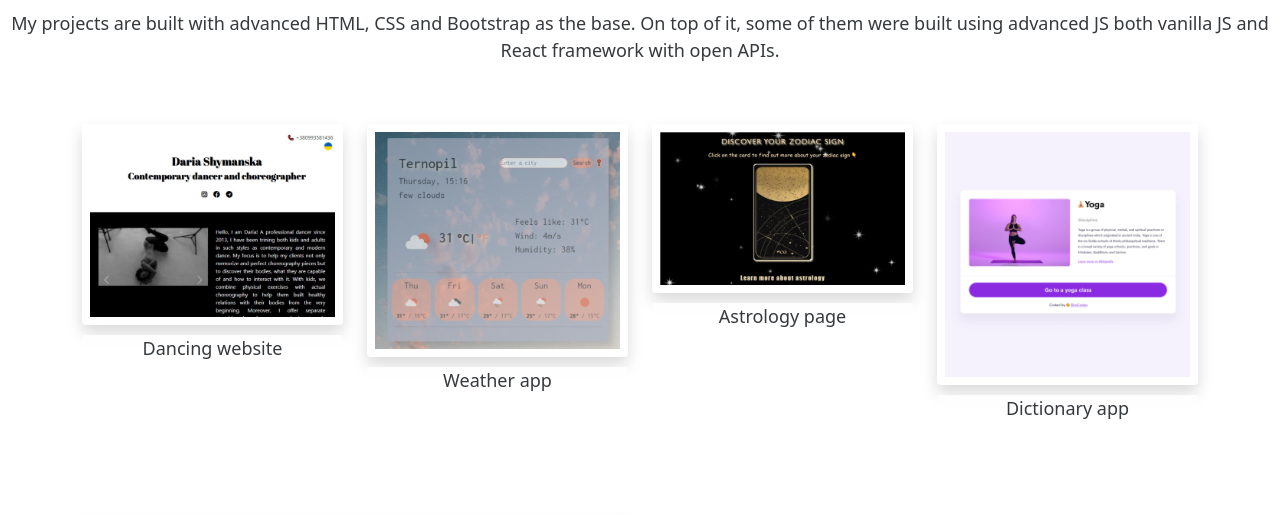
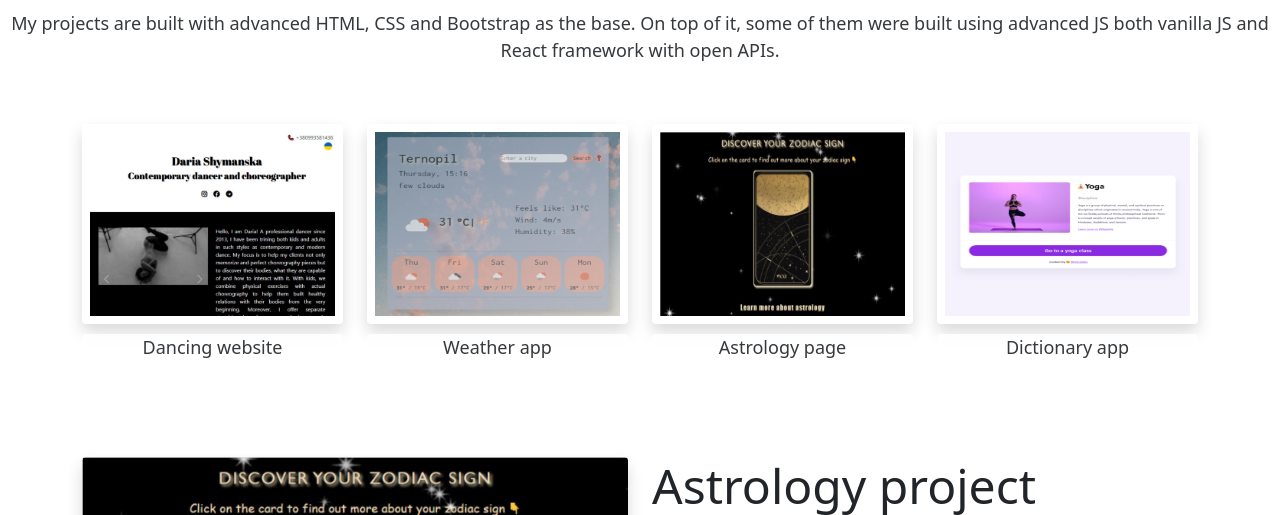
Before and after one commit to yaninarybalka/portfolio-project, a plain HTML site: page projects.html in a window 1280 px wide. Shown: the part 245-760 px from the top of the page. Drawn offline with nearby package versions, Linux system fonts and the light colour scheme.

Commit message:
set media queries to adjust img height in projects.html

```diff
--- a/projects.html
+++ b/projects.html
@@ -31,7 +31,7 @@
       class="navbar navbar-expand-lg navbar-light bg-light fixed-top navigation-bar"
     >
       <div class="container-fluid navbar-body">
-        <a class="navbar-brand" href="#">Yanina Rybalka</a>
+        <a class="navbar-brand" href="/">Yanina Rybalka</a>
         <button
           class="navbar-toggler"
           type="button"
@@ -73,7 +73,7 @@
           <div class="col-md-3">
             <img
               src="/images/dasha.jpeg"
-              class="img-fluid p-2 shadow rounded"
+              class="img-fluid p-2 shadow rounded showcase-img"
               alt="landing page about yoga"
             />
             <p class="text-center">Dancing website</p>
@@ -81,7 +81,7 @@
           <div class="col-md-3">
             <img
               src="/images/weather-app.jpeg"
-              class="img-fluid p-2 shadow rounded"
+              class="img-fluid p-2 shadow rounded showcase-img"
               alt="advanced JS and API weather project"
             />
             <p class="text-center">Weather app</p>
@@ -89,7 +89,7 @@
           <div class="col-md-3">
             <img
               src="/images/astrology-page.jpeg"
-              class="img-fluid p-2 shadow rounded"
+              class="img-fluid p-2 shadow rounded showcase-img"
               alt="landing page about yogurt"
             />
             <p class="text-center">Astrology page</p>
@@ -97,7 +97,7 @@
           <div class="col-md-3">
             <img
               src="/images/yoga.png"
-              class="img-fluid p-2 shadow rounded"
+              class="img-fluid p-2 shadow rounded showcase-img"
               alt="landing page about yoga"
             />
             <p class="text-center">Dictionary app</p>
--- a/style.css
+++ b/style.css
@@ -7,6 +7,18 @@
 @media (max-width: 765px) {
   .project-showcase {
     display: none;
+  }
+}
+
+@media (min-width: 765px) {
+  .showcase-img {
+    height: 150px;
+  }
+}
+
+@media (min-width: 1200px) {
+  .showcase-img {
+    height: 200px;
   }
 }
 
```
Also changed, not shown: contact.html (+1 -1 lines), index.html (+1 -1 lines).
